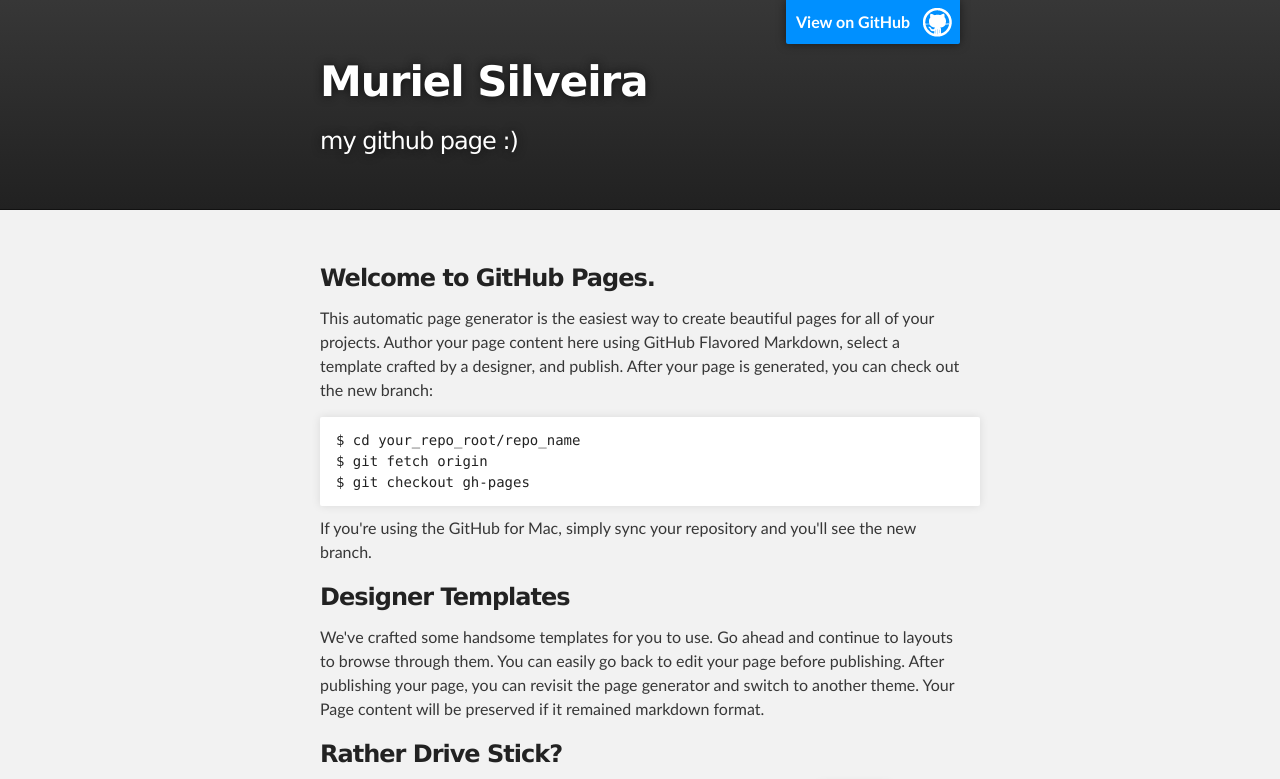
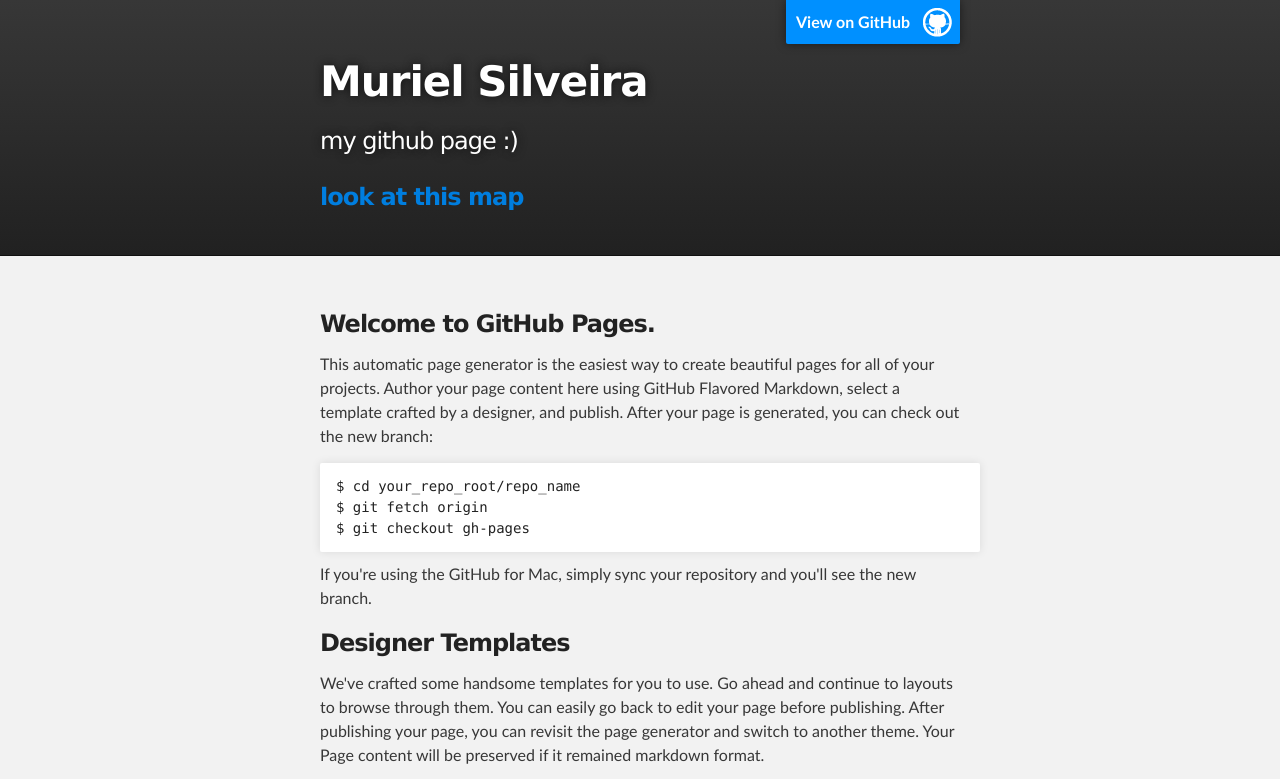
Before and after one commit to murielsilveira/murielsilveira.github.io, a plain HTML site: page index.html in a window 1280 px wide. Shown: the top 779 px of the page. Drawn offline with Linux system fonts and the light colour scheme.

Commit message:
Testing links to other pages

```diff
--- a/index.html
+++ b/index.html
@@ -20,7 +20,7 @@
 
           <h1 id="project_title">Muriel Silveira</h1>
           <h2 id="project_tagline">my github page :)</h2>
-
+          <h3><a href="mapa.html">look at this map</a></h3>
         </header>
     </div>
 
```
